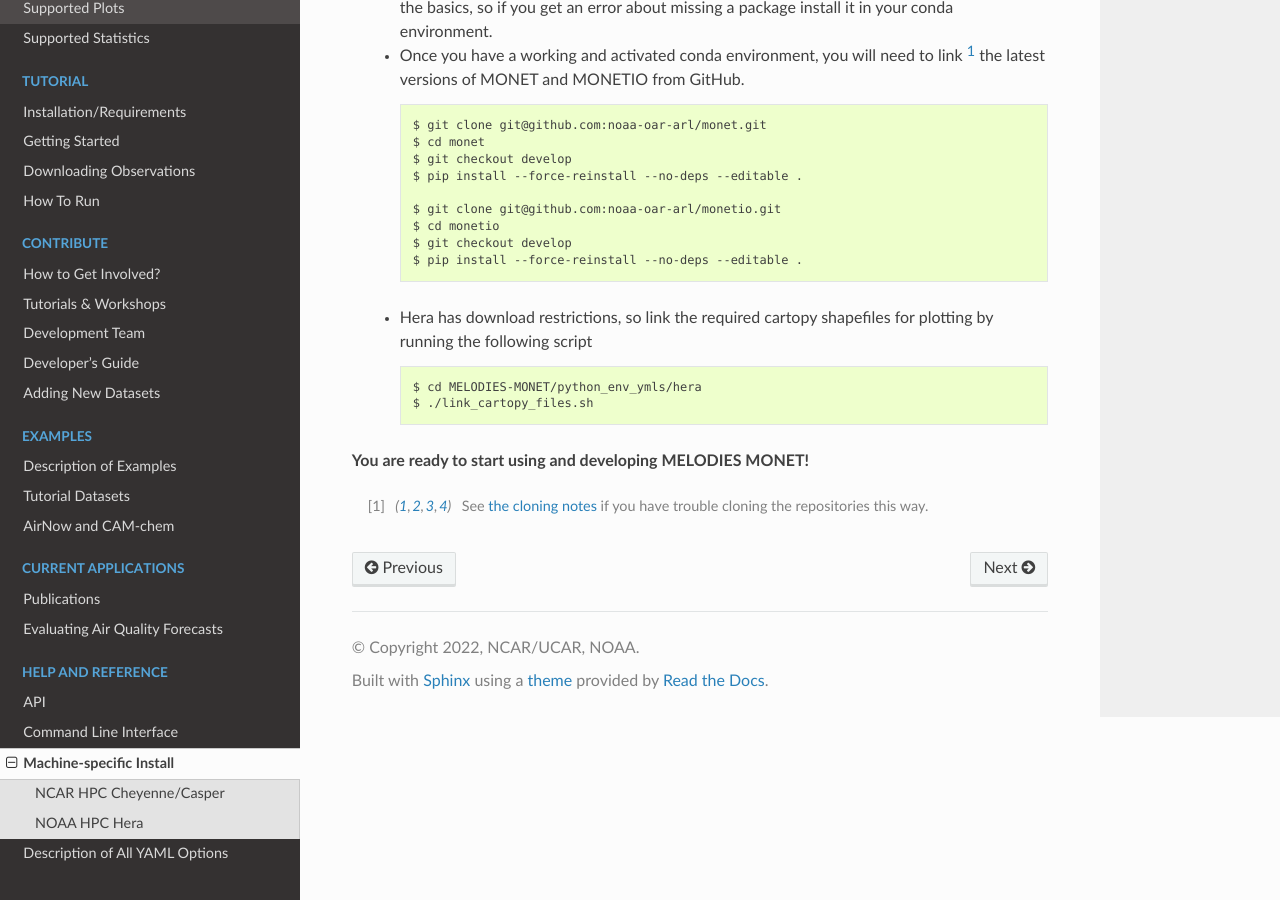
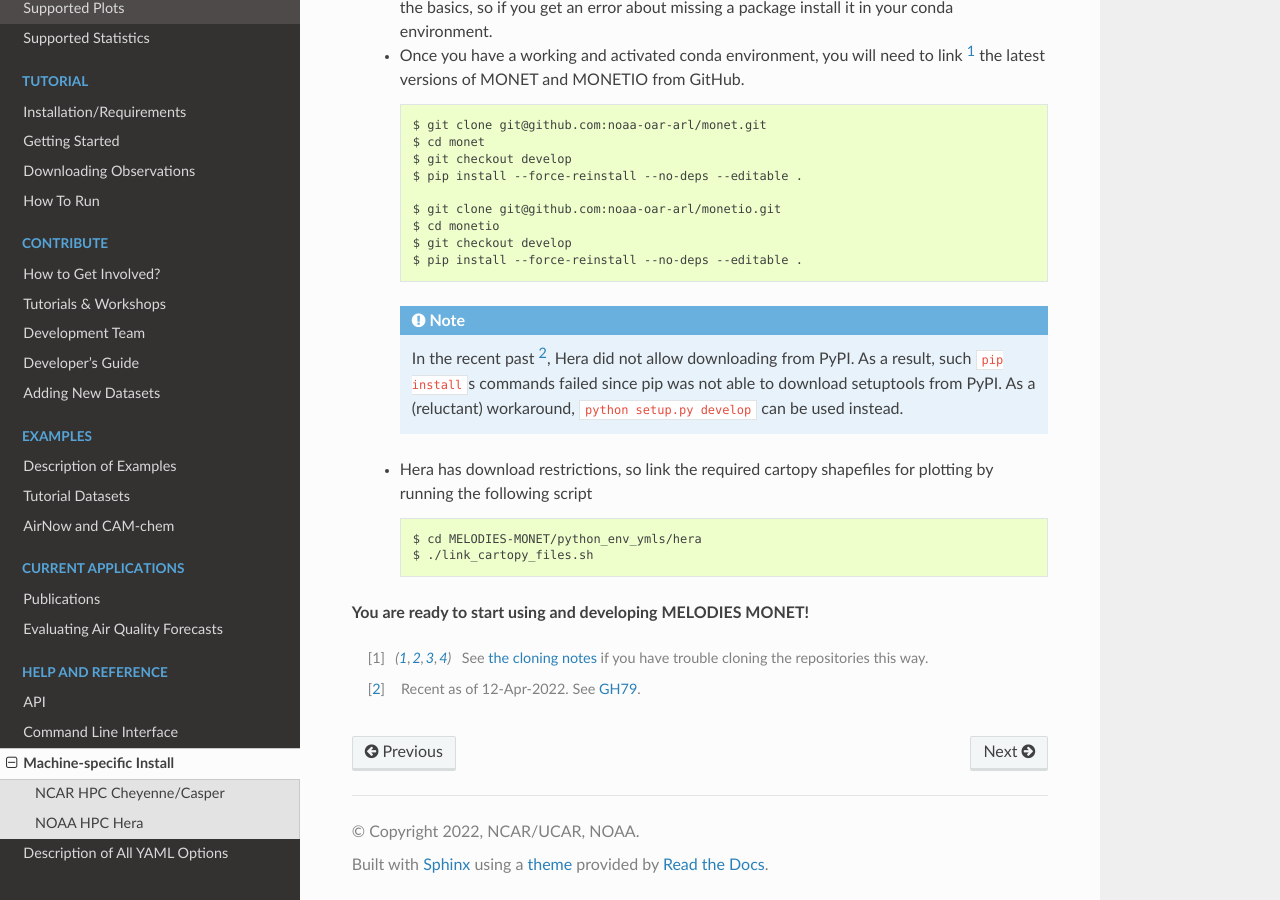
Before and after one commit to NOAA-CSL/MELODIES-MONET, a Sphinx documentation site: the page built from docs/appendix/machine-specific-install.rst, in a window 1280 px wide and 900 px high, scrolled down 4307 px. Built offline with Sphinx 7.4.7 and the Read the Docs theme 2.0.0, drawn with Linux system fonts in a browser that asks for light colours; pages that are not in the unit, such as notebooks, are missing from menus.

Commit message:
Add note about past Hera PyPI issues

```diff
--- a/docs/appendix/machine-specific-install.rst
+++ b/docs/appendix/machine-specific-install.rst
@@ -211,6 +211,12 @@ environment for running and developing MELODIES MONET.
       $ git checkout develop
       $ pip install --force-reinstall --no-deps --editable .
 
+     .. note::
+        In the recent past [#hera_no_pypi]_, Hera did not allow downloading
+        from PyPI. As a result, such ``pip install``\s commands failed since pip was not
+        able to download setuptools from PyPI.
+        As a (reluctant) workaround, ``python setup.py develop`` can be used instead.
+
    * Hera has download restrictions, so link the required cartopy shapefiles
      for plotting by running the following script ::
 
@@ -222,3 +228,5 @@ environment for running and developing MELODIES MONET.
 
 .. [#clone] See :ref:`the cloning notes <clone-notes>` if you have
    trouble cloning the repositories this way.
+
+.. [#hera_no_pypi] Recent as of 12-Apr-2022. See :issue:`79`.
```
